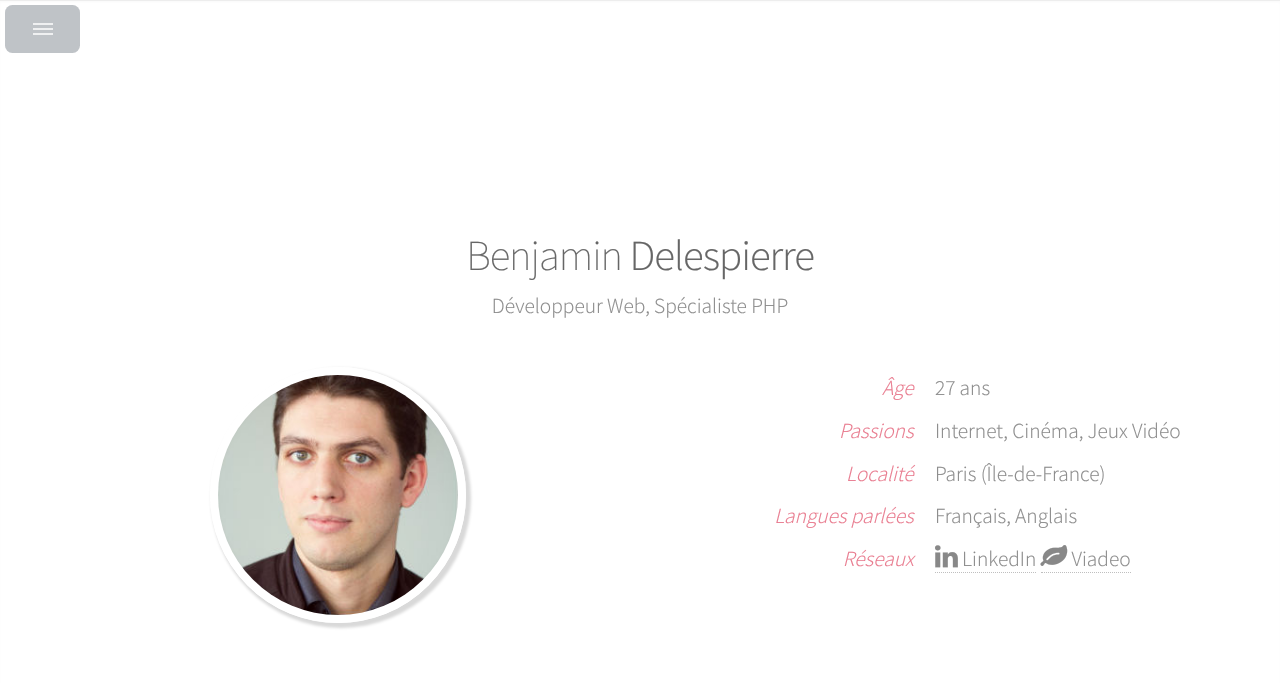
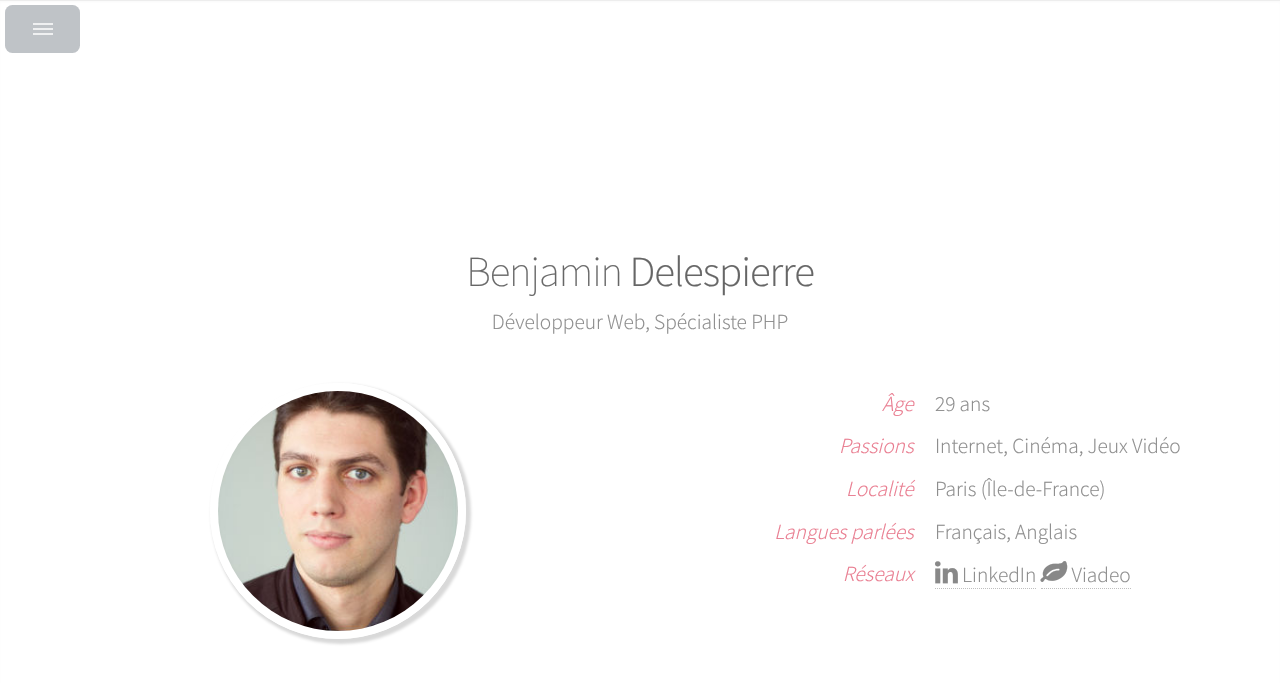
Before and after one commit to bdelespierre/bdelespierre.github.io, a Jekyll site: the page built from cv.html, in a window 1280 px wide and 900 px high. Shown: the top 683 px of the window. Built offline with Jekyll 4.4.1, drawn with Linux system fonts in a browser that asks for light colours; nearby versions of some CDN libraries; Markdown is read by kramdown in place of the engine named in the settings.

Commit message:
updating age

```diff
--- a/cv.html
+++ b/cv.html
@@ -23,7 +23,7 @@
                 <tbody>
                     <tr>
                         <td class="title">&Acirc;ge</td>
-                        <td>27 ans</td>
+                        <td>29 ans</td>
                     </tr>
                     <tr>
                         <td class="title">Passions</td>
```
